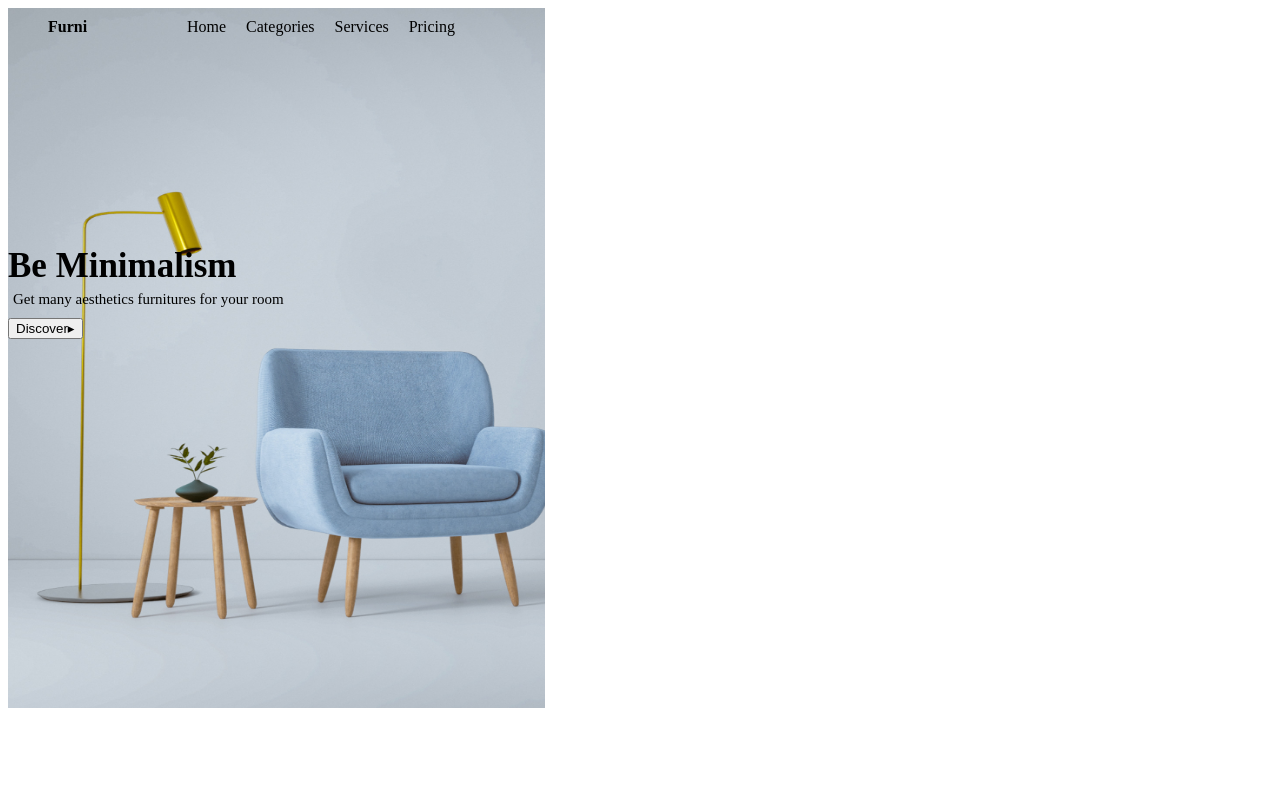
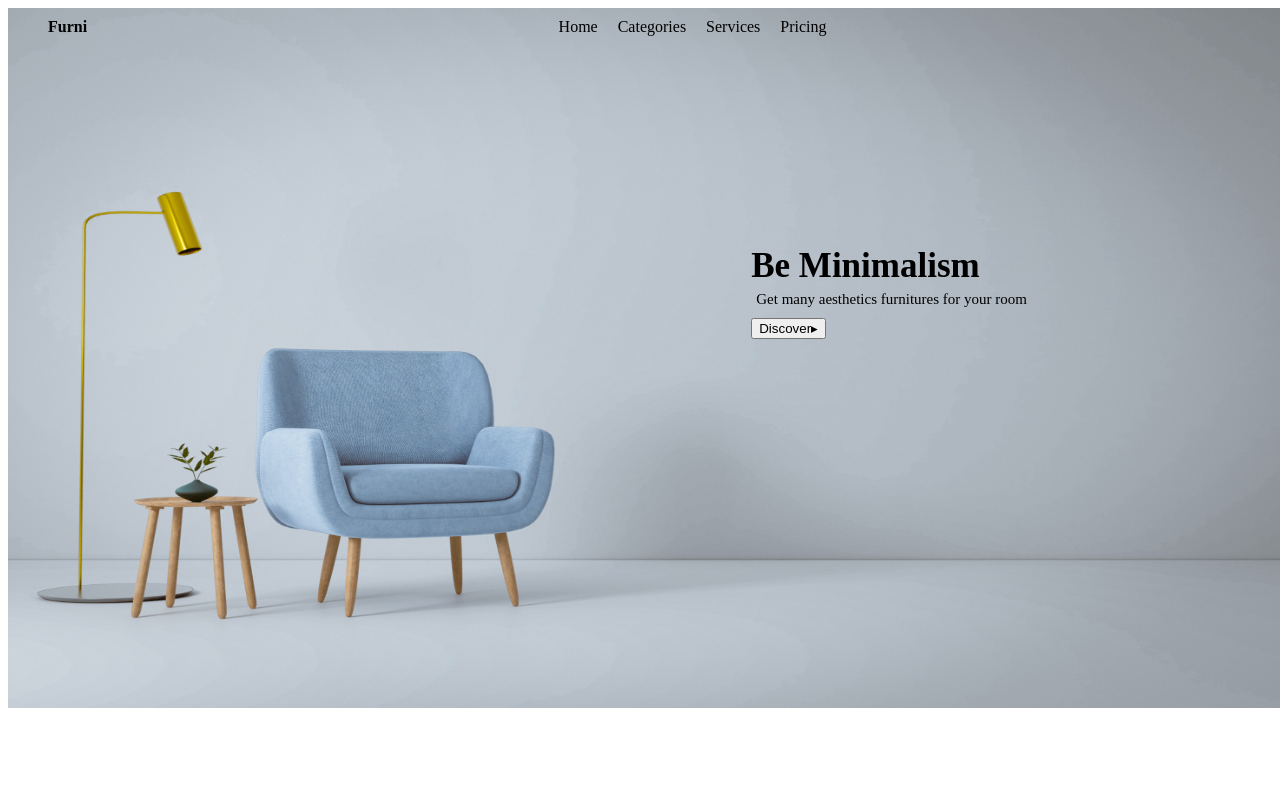
Before and after one commit to Gambu101/codeheist, a plain HTML site: page index.html in a window 1280 px wide. Shown: the top 800 px of the page. Drawn offline with Linux system fonts and the light colour scheme.

Commit message:
Update index.css

```diff
--- a/index.css
+++ b/index.css
@@ -1,6 +1,6 @@
 .f1{
     height: 700px;
-    width: fit-content;
+    width: 100vw;
     background-image: url("blue_chair.jpg");
     background-repeat: no-repeat;
     background-size: 100vw 700px;
```
